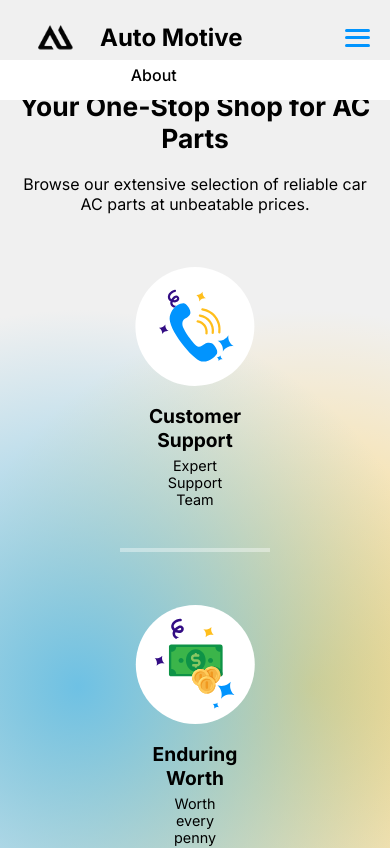
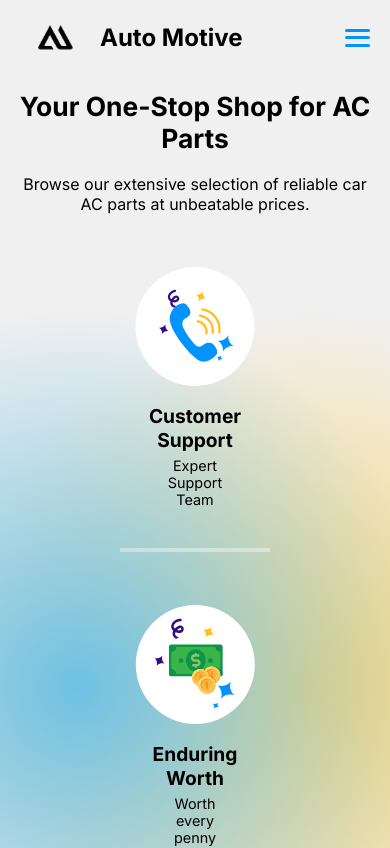
Before and after one commit to RuhaibDev/CarParts_Web, a React (Create React App) app: page / in a window 390 px wide. Shown: the top 848 px of the page. Built offline with nearby package versions, Linux system fonts and the light colour scheme; a web font is replaced by a local one.

Commit message:
extra padding of hamburger removed

```diff
--- a/src/Header.jsx
+++ b/src/Header.jsx
@@ -32,7 +32,7 @@ const Header = () => {
         </div>
 
         {/* Center: Nav Links (collapse under mobile) */}
-        <div className={`header-mid ${isMobileMenuOpen ? "mobile-open" : ""}`} style={{padding:"20px"}}>
+        <div className={`header-mid ${isMobileMenuOpen ? "mobile-open" : ""}`} >
           <nav>
             <ul className="nav-list">
               {["home", "services", "about", "contact"].map((sec) => (
```
